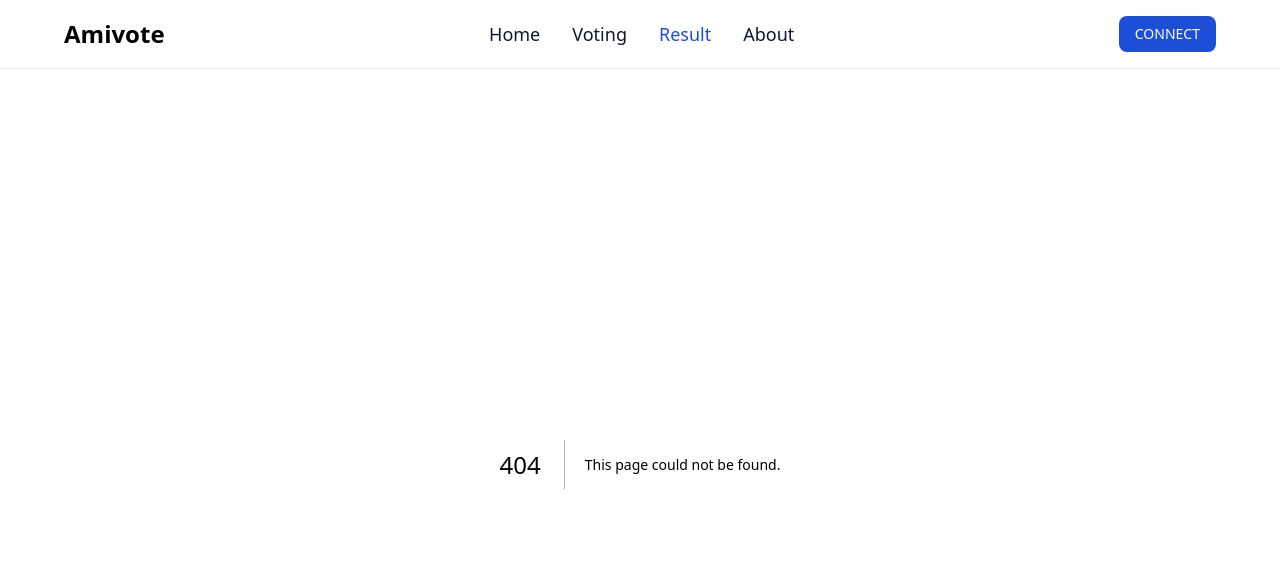
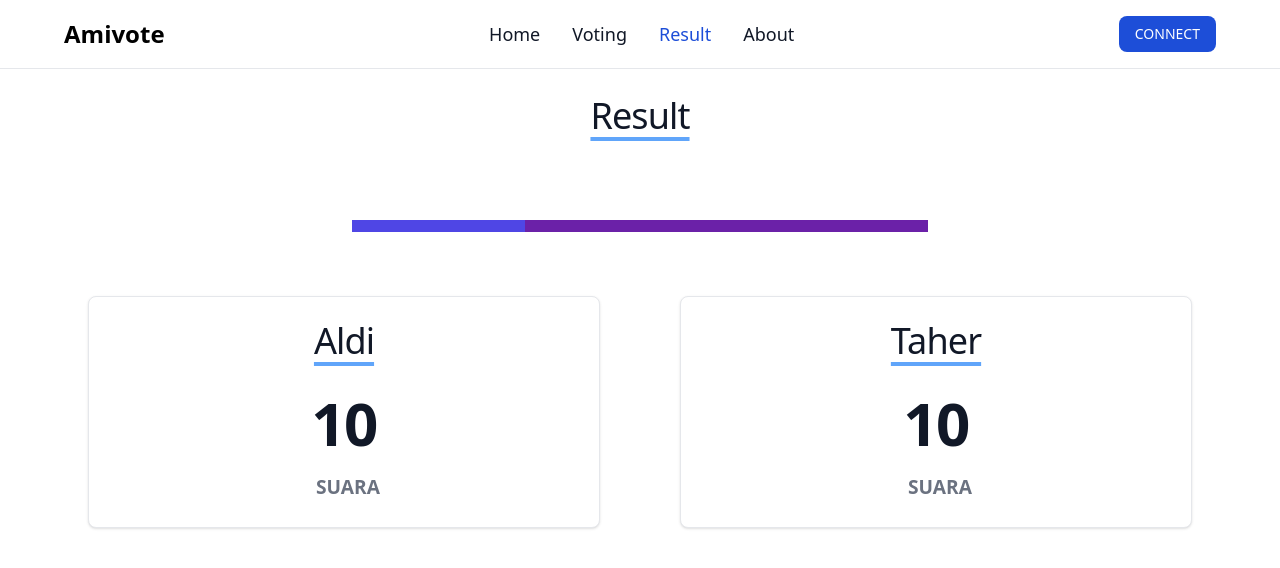
Before and after one commit to Cingihimut/web3-voting, a Next.js app: page /result in a window 1280 px wide. Before the commit this address had no page. Shown: the top 568 px of the page. Built offline with nearby package versions, Linux system fonts and the light colour scheme.

Commit message:
Create result page (Static)

```diff
--- /dev/null
+++ b/src/app/result/page.jsx
@@ -0,0 +1,103 @@
+"use client";
+import { useState, useEffect } from "react";
+const ResultPage = () => {
+  const [dateNow, setdateNow] = useState(new Date());
+  useEffect(() => {
+    const interval = setInterval(() => {
+      setdateNow(new Date());
+    }, 1000);
+
+    return () => {
+      clearInterval(interval);
+    };
+  }, []);
+  const options = {
+    weekday: "long",
+    day: "numeric",
+    month: "long",
+    year: "numeric",
+    hour: "numeric",
+    minute: "numeric",
+    second: "numeric",
+    hour12: false,
+  };
+
+  return (
+    <div>
+      <div className="py-8">
+        <div className="container mx-auto px-4">
+          <div className="max-w-xl mx-auto">
+            <h1 className=" text-2xl text-center font-medium leading-none tracking-tight text-gray-900 md:text-2xl lg:text-4xl dark:text-white">
+              <span className="underline underline-offset-8 text-center decoration-4 decoration-blue-400 dark:decoration-blue-600">
+                Result
+              </span>
+            </h1>
+            <h1 class="mb-4 text-center mt-4 text-md text-white font-extrabold text-gray-400 dark:text-white md:text-lg lg:text-xl">
+              {dateNow.toLocaleString("en-US", options)}
+            </h1>
+            <div class="flex items-center mt-10">
+              <div class="relative flex-grow h-3 bg-gray-300 rounded-full">
+                <div
+                  class="absolute top-0 left-0 h-full bg-indigo-600"
+                  style={{ width: "30%" }}
+                ></div>
+                <div
+                  class="absolute top-0 right-0 h-full bg-purple-800"
+                  style={{ width: "70%" }}
+                ></div>
+              </div>
+            </div>
+          </div>
+        </div>
+      </div>
+      <div className="grid grid-cols-1 md:grid-cols-2 gap-4">
+        <div className="px-8">
+          <div className=" py-6 px-4 bg-white border border-gray-200 rounded-lg shadow dark:bg-gray-800 dark:border-gray-700 mt-8">
+            <div className="container mx-auto px-4">
+              <div className="max-w-xl mx-auto">
+                <h1 className="mb-8 text-xl text-center font-medium leading-none tracking-tight text-gray-900 md:text-2xl lg:text-4xl dark:text-white">
+                  <span className="underline underline-offset-8 text-center decoration-4 decoration-blue-400 dark:decoration-blue-600">
+                    Aldi
+                  </span>
+                </h1>
+                <h1 class="mb-4 text-center text-4xl font-extrabold leading-none tracking-tight text-gray-900 md:text-5xl lg:text-6xl dark:text-white">
+                  10
+                </h1>
+
+                <h1 class="text-2xl text-center font-extrabold dark:text-white">
+                  <small class="ml-2 font-semibold text-gray-500 dark:text-gray-400">
+                    SUARA
+                  </small>
+                </h1>
+              </div>
+            </div>
+          </div>
+        </div>
+        <div className="px-8">
+          <div className=" py-6 px-4 bg-white border border-gray-200 rounded-lg shadow dark:bg-gray-800 dark:border-gray-700 mt-8">
+            <div className="container mx-auto px-4">
+              <div className="max-w-xl mx-auto">
+                <h1 className="mb-8 text-xl text-center font-medium leading-none tracking-tight text-gray-900 md:text-2xl lg:text-4xl dark:text-white">
+                  <span className="underline underline-offset-8 text-center decoration-4 decoration-blue-400 dark:decoration-blue-600">
+                    Taher
+                  </span>
+                </h1>
+                <h1 class="mb-4 text-center text-4xl font-extrabold leading-none tracking-tight text-gray-900 md:text-5xl lg:text-6xl dark:text-white">
+                  10
+                </h1>
+
+                <h1 class="text-2xl text-center font-extrabold dark:text-white">
+                  <small class="ml-2 font-semibold text-gray-500 dark:text-gray-400">
+                    SUARA
+                  </small>
+                </h1>
+              </div>
+            </div>
+          </div>
+        </div>
+      </div>
+    </div>
+  );
+};
+
+export default ResultPage;
```
